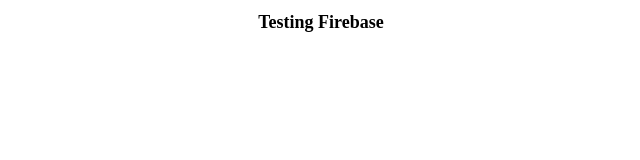
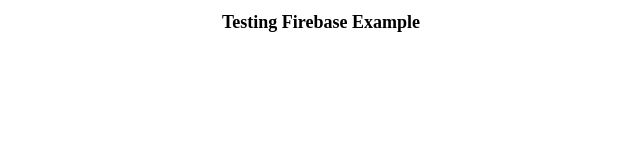
Before and after one commit to JakaJunaedi/testing-firebase, a plain HTML site: page public/index.html in a window 1280 px wide. Shown: the whole page, without its empty margins (319-959 px from the left). Drawn offline with Linux system fonts and the light colour scheme.

Commit message:
update index

```diff
--- a/public/index.html
+++ b/public/index.html
@@ -5,6 +5,6 @@
         <title>Testing Firebase</title>
     </head>
     <body>
-        <h1 style="text-align: center; font-size: large;">Testing Firebase</h1>
+        <h1 style="text-align: center; font-size: large;">Testing Firebase Example</h1>
     </body>
 </html>
```
